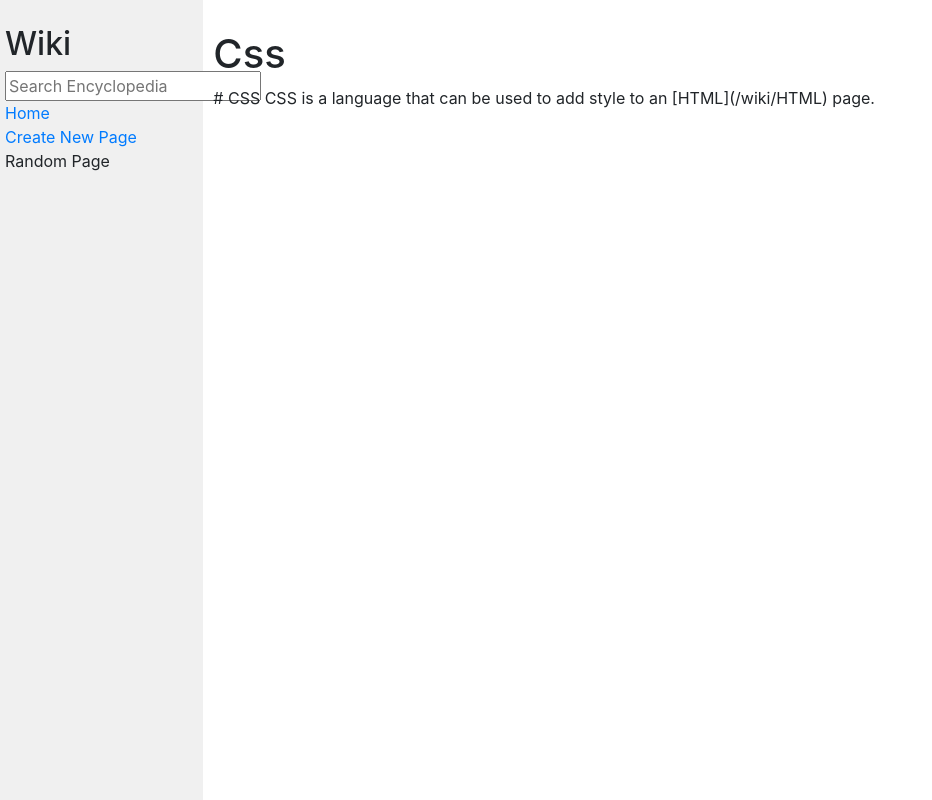
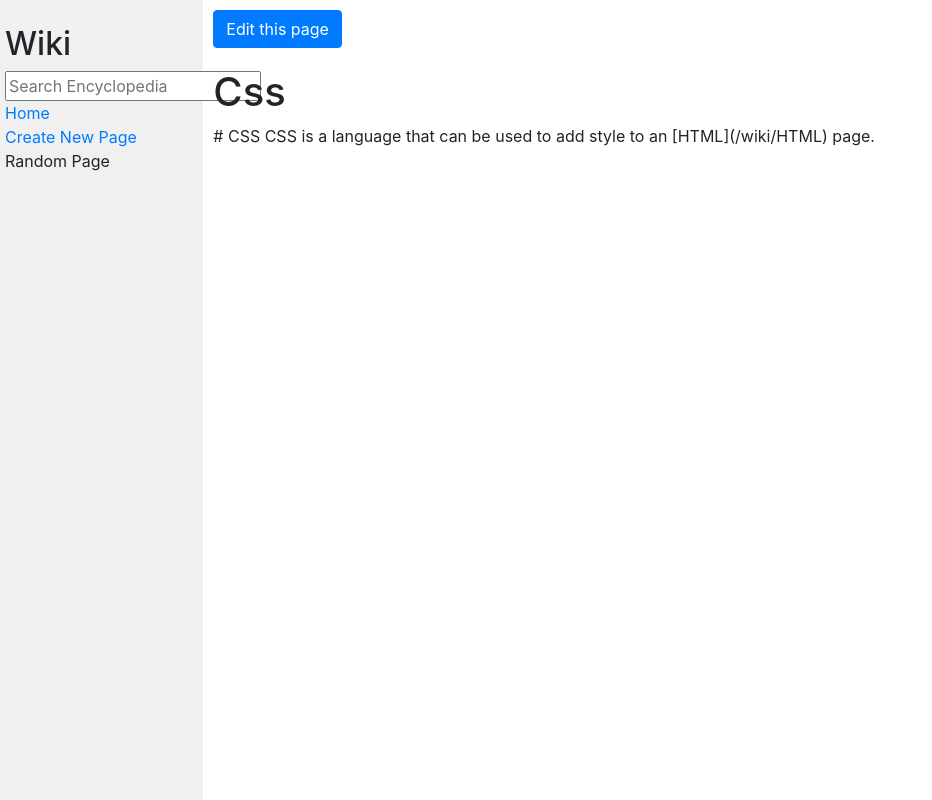
Before and after one commit to Krishnakant-Pal/wiki, a Django app: page /wiki/CSS in a window 1280 px wide. Shown: the whole page, without its empty margins (0-932 px from the left). Run offline with Django 3.2, Linux system fonts and the light colour scheme; some libraries are stand-ins or nearby versions.

Commit message:
Add edit page button

```diff
--- a/encyclopedia/templates/encyclopedia/entry_page.html
+++ b/encyclopedia/templates/encyclopedia/entry_page.html
@@ -7,7 +7,7 @@
 
 {% block body %}
 
-    <h1> {{ title }}</h1>
-    <div> {{entries|safe}} </div>
-
+    <a class="btn btn-primary" href="{% url 'wiki:edit_entry' title %}"{{ title }}>Edit this page</a>
+    <h1>{{ title }}</h1>
+    <div>{{entries|safe}} </div>
 {% endblock %}
```
